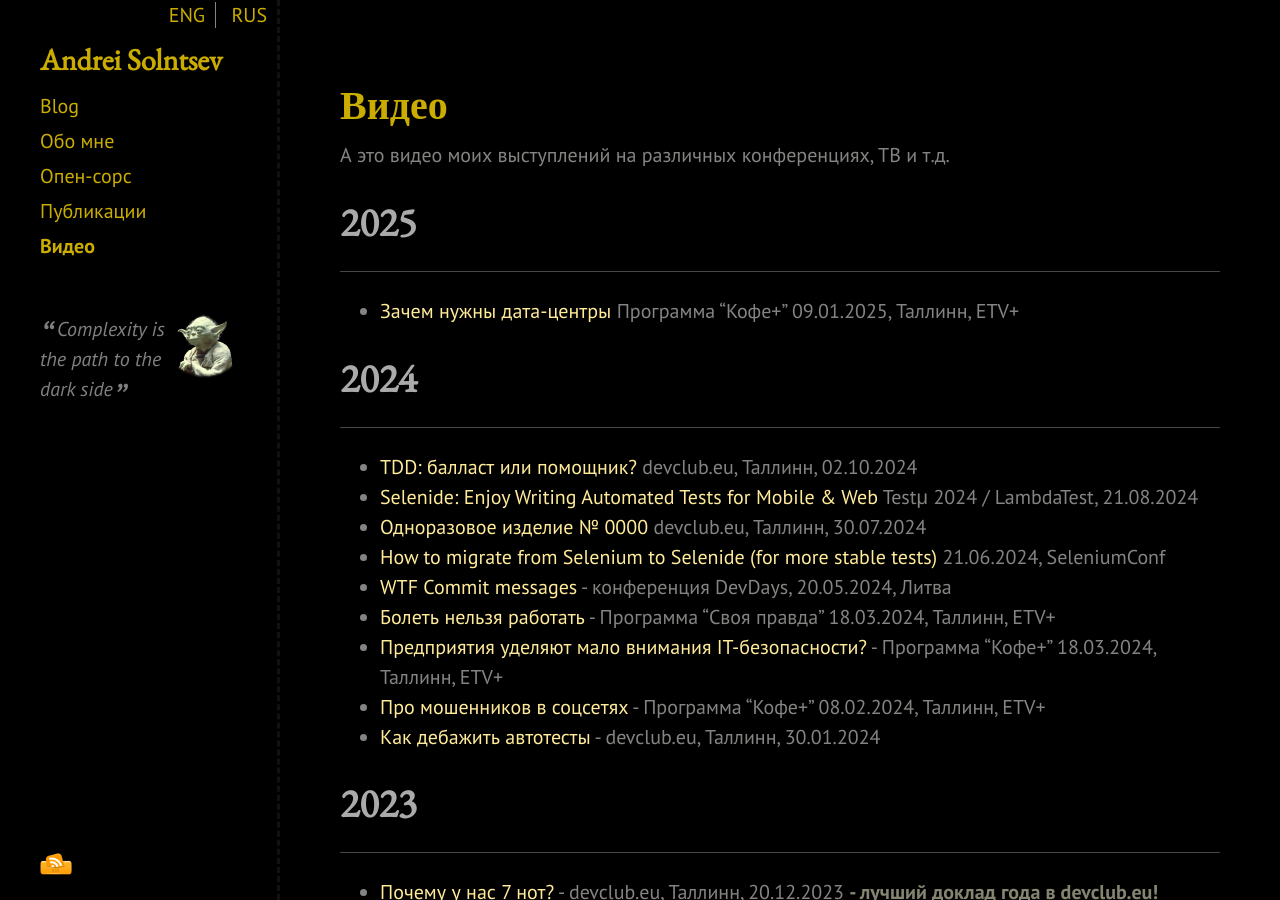
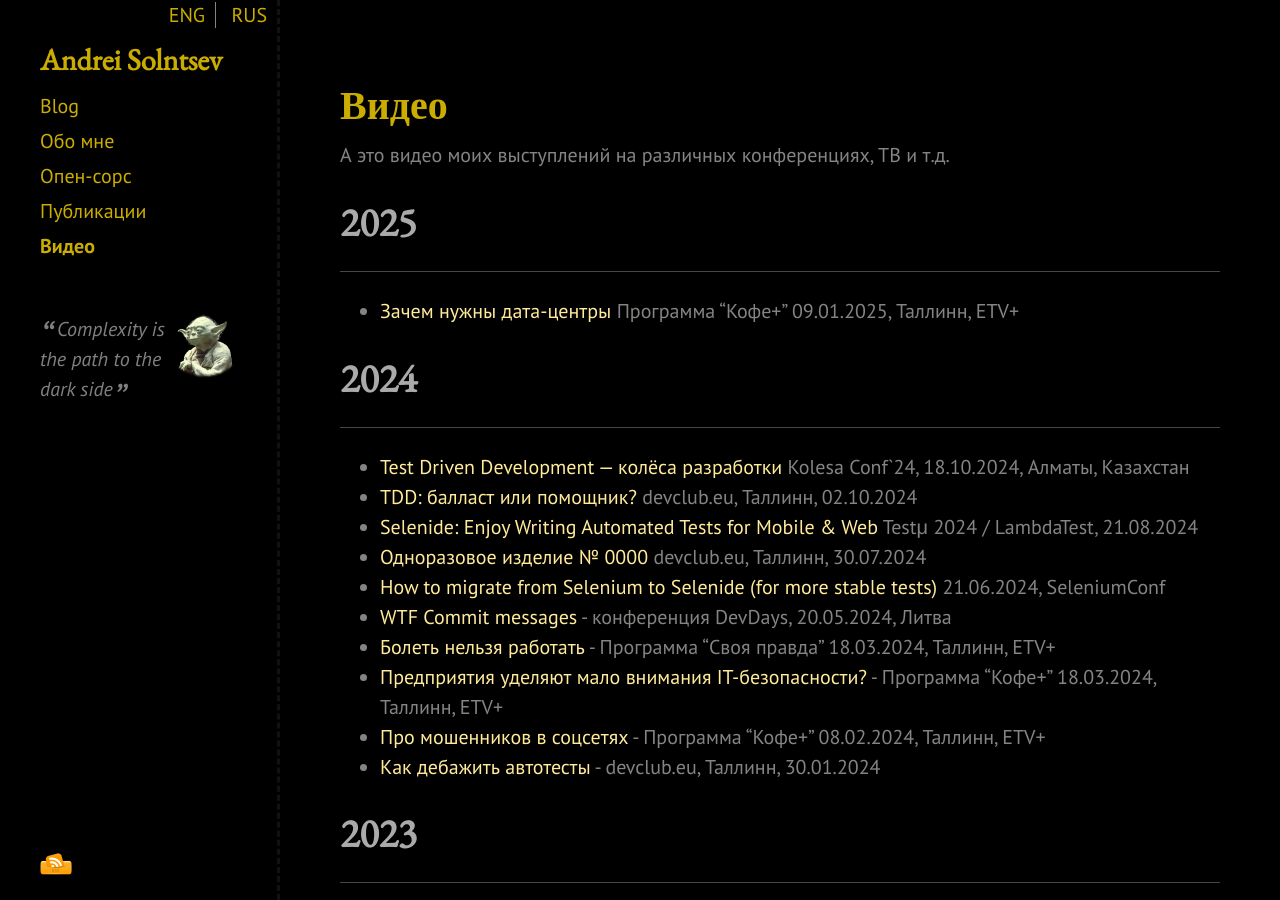
Before and after one commit to asolntsev/asolntsev.github.io, a Jekyll site: the page built from ru/video.md, in a window 1280 px wide and 900 px high. Built offline with Jekyll 4.4.1, drawn with Linux system fonts in a browser that asks for light colours; nearby versions of some CDN libraries.

Commit message:
publish last videos about TDD

```diff
--- a/ru/video.md
+++ b/ru/video.md
@@ -12,6 +12,7 @@ category: ru
 
 # 2024
 * * *
+* [Test Driven Development — колёса разработки](https://www.youtube.com/watch?v=8nkw_JmZ8as&ab_channel=KolesaGroup) Kolesa Conf`24, 18.10.2024, Алматы, Казахстан
 * [TDD: балласт или помощник?](https://www.youtube.com/watch?v=kEgaf7tketU&ab_channel=DEVCLUB.EU) devclub.eu, Таллинн, 02.10.2024
 * [Selenide: Enjoy Writing Automated Tests for Mobile & Web](https://www.youtube.com/watch?v=CKSl2NRrMVg) Testμ 2024 / LambdaTest, 21.08.2024
 * [Одноразовое изделие № 0000](https://www.youtube.com/watch?v=gBvc8VJGpVI&ab_channel=DEVCLUBEU) devclub.eu, Таллинн, 30.07.2024
```
